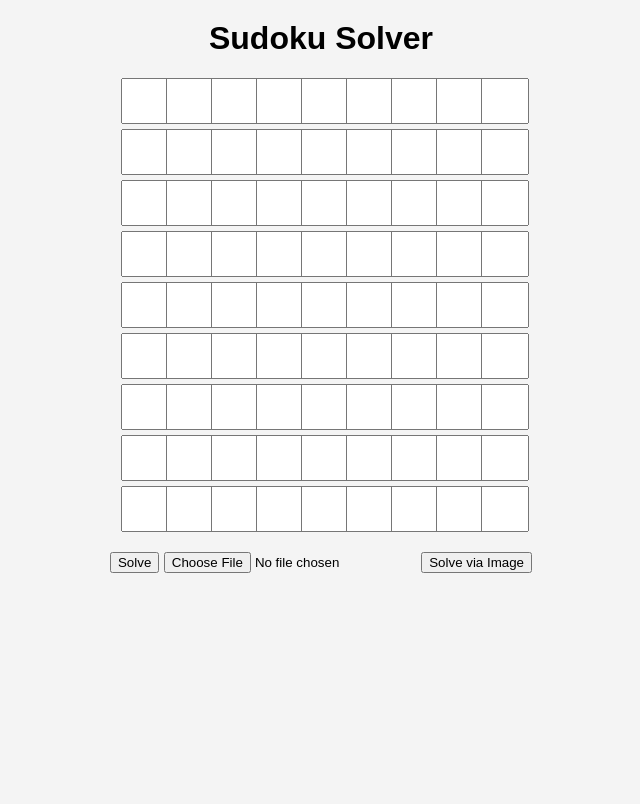
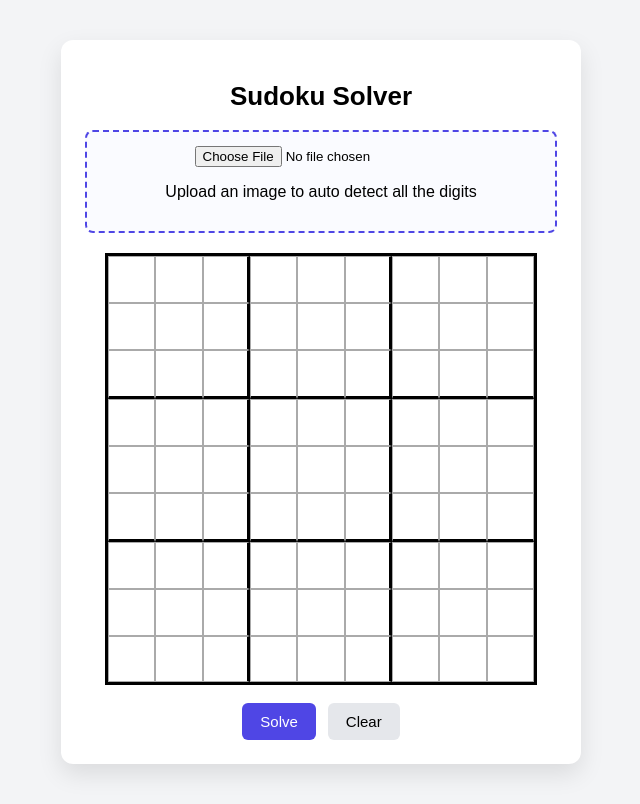
Before and after one commit to Atulyaverma70/Sudoku_Solver, a Flask app: page / in a window 1280 px wide. Shown: the whole page, without its empty margins (319-959 px from the left). Before the commit the page ends 573 px from the top, so only its background shows below. Run offline with Flask 3, Linux system fonts and the light colour scheme.

Commit message:
all the files correctly fixed

```diff
--- a/app.py
+++ b/app.py
@@ -1,6 +1,6 @@
-from flask import Flask, request, jsonify, send_from_directory
+from flask import Flask, request, jsonify, render_template
 from flask_cors import CORS
-import os, sys, shutil
+import sys
 
 from sudoku_solver import solve_sudoku
 from ocr_processing import extract_sudoku_grid
@@ -18,7 +18,7 @@ def health():
 
 @app.get("/")
 def home():
-    return send_from_directory("templates", "index.html")
+    return render_template("index.html")
 
 @app.post("/solve")
 def solve():
@@ -54,3 +54,6 @@ def ocr():
         import traceback
         traceback.print_exc(file=sys.stderr)
         return jsonify({"error": str(e)}), 500
+
+if __name__ == "__main__":
+    app.run(debug=True)
--- a/static/script.js
+++ b/static/script.js
@@ -1,22 +1,41 @@
+document.addEventListener("DOMContentLoaded", () => {
+
     const gridDiv = document.getElementById("grid");
+    const solveBtn = document.getElementById("solveBtn");
+    const clearBtn = document.getElementById("clearBtn");
+    const imageInput = document.getElementById("imageInput");
 
+    if (!gridDiv) {
+        console.error("Grid container not found");
+        return;
+    }
+
+    const cells = [];
+
+    // Create 9x9 grid
     for (let i = 0; i < 81; i++) {
         const input = document.createElement("input");
         input.type = "number";
         input.min = 1;
         input.max = 9;
+
+        input.addEventListener("input", () => {
+            if (input.value < 1 || input.value > 9) {
+                input.value = "";
+            }
+        });
+
         gridDiv.appendChild(input);
+        cells.push(input);
     }
 
     function getGrid() {
-    const inputs = document.querySelectorAll("#grid input");
         const grid = [];
-
-    for (let i = 0; i < 9; i++) {
+        for (let r = 0; r < 9; r++) {
             const row = [];
-        for (let j = 0; j < 9; j++) {
-            const value = inputs[i * 9 + j].value;
-            row.push(value ? parseInt(value) : 0);
+            for (let c = 0; c < 9; c++) {
+                const val = cells[r * 9 + c].value;
+                row.push(val ? parseInt(val) : 0);
             }
             grid.push(row);
         }
@@ -24,10 +43,13 @@ function getGrid() {
     }
 
     function setGrid(grid) {
-    const inputs = document.querySelectorAll("#grid input");
         grid.flat().forEach((val, i) => {
-        inputs[i].value = val || "";
+            cells[i].value = val === 0 ? "" : val;
         });
+    }
+
+    function clearGrid() {
+        cells.forEach(cell => cell.value = "");
     }
 
     async function solveSudoku() {
@@ -41,19 +63,16 @@ async function solveSudoku() {
         if (data.solution) {
             setGrid(data.solution);
         } else {
-        alert("Unable to solve Sudoku");
+            alert(data.error || "Unable to solve Sudoku");
         }
     }
 
-async function uploadImage() {
-    const fileInput = document.getElementById("imageInput");
-    if (!fileInput.files.length) {
-        alert("Select an image first");
-        return;
-    }
+    // OCR → ONLY auto-fill grid (NO auto-solve)
+    imageInput.addEventListener("change", async () => {
+        if (!imageInput.files.length) return;
 
         const formData = new FormData();
-    formData.append("image", fileInput.files[0]);
+        formData.append("image", imageInput.files[0]);
 
         const response = await fetch("/ocr", {
             method: "POST",
@@ -61,9 +80,14 @@ async function uploadImage() {
         });
 
         const data = await response.json();
-    if (data.grid) {
+        if (!data.grid) {
+            alert("OCR failed");
+            return;
+        }
+
         setGrid(data.grid);
-    } else {
-        alert("OCR failed");
-    }
-}
+    });
+
+    solveBtn.addEventListener("click", solveSudoku);
+    clearBtn.addEventListener("click", clearGrid);
+});
--- a/static/style.css
+++ b/static/style.css
@@ -1,24 +1,112 @@
+* {
+    box-sizing: border-box;
+    font-family: Arial, Helvetica, sans-serif;
+}
+
 body {
-    font-family: Arial, sans-serif;
+    margin: 0;
+    padding: 0;
+    background: #f3f4f6;
+}
+
+.container {
+    width: 520px;
+    margin: 40px auto;
+    background: #ffffff;
+    padding: 24px;
+    border-radius: 12px;
+    box-shadow: 0 10px 25px rgba(0,0,0,0.1);
     text-align: center;
-    background: #f4f4f4;
 }
 
 h1 {
-    margin-top: 20px;
+    margin-bottom: 18px;
+    font-size: 26px;
 }
 
-#grid {
-    display: grid;
-    grid-template-columns: repeat(9, 40px);
-    gap: 5px;
-    justify-content: center;
-    margin: 20px auto;
+/* Upload box */
+.upload-box {
+    border: 2px dashed #4f46e5;
+    border-radius: 8px;
+    padding: 14px;
+    margin-bottom: 20px;
+    background: #fafbff;
 }
 
-#grid input {
-    width: 40px;
-    height: 40px;
+/* GRID */
+.grid {
+    display: grid;
+    grid-template-columns: repeat(9, 1fr);
+    width: 432px;
+    aspect-ratio: 1 / 1;
+    margin: 0 auto;
+    border: 3px solid #000;
+}
+
+/* CELLS */
+.grid input {
+    width: 100%;
+    height: 100%;
+    border: 1px solid #aaa;
     text-align: center;
-    font-size: 18px;
+    font-size: 24px;
+    font-weight: bold;
+    outline: none;
+    padding: 0;
 }
+
+/* Vertical 3x3 borders */
+.grid input:nth-child(3n):not(:nth-child(9n)) {
+    border-right: 3px solid #000;
+}
+
+/* Horizontal 3x3 borders */
+.grid input:nth-child(n+19):nth-child(-n+27),
+.grid input:nth-child(n+46):nth-child(-n+54) {
+    border-bottom: 3px solid #000;
+}
+
+.grid input:focus {
+    background: #e0e7ff;
+}
+
+/* Buttons */
+.buttons {
+    margin-top: 18px;
+    display: flex;
+    justify-content: center;
+    gap: 12px;
+}
+
+button {
+    padding: 10px 18px;
+    font-size: 15px;
+    border-radius: 6px;
+    border: none;
+    cursor: pointer;
+}
+
+button.primary {
+    background: #4f46e5;
+    color: #fff;
+}
+
+button.secondary {
+    background: #e5e7eb;
+}
+
+/* Mobile */
+@media (max-width: 600px) {
+    .container {
+        width: 95%;
+    }
+
+    .grid {
+        width: 100%;
+        max-width: 360px;
+    }
+
+    .grid input {
+        font-size: 18px;
+    }
+}
--- a/templates/index.html
+++ b/templates/index.html
@@ -1,21 +1,35 @@
 <!DOCTYPE html>
 <html lang="en">
 <head>
-    <meta charset="UTF-8" />
+    <meta charset="UTF-8">
     <title>Sudoku Solver</title>
-    <link rel="stylesheet" href="/static/style.css" />
+    <meta name="viewport" content="width=device-width, initial-scale=1.0">
+
+    <!-- ✅ THIS WAS MISSING -->
+    <link rel="stylesheet" href="{{ url_for('static', filename='style.css') }}">
 </head>
 <body>
+
+<div class="container">
     <h1>Sudoku Solver</h1>
 
-    <div id="grid"></div>
-
-    <div class="buttons">
-        <button onclick="solveSudoku()">Solve</button>
-        <input type="file" id="imageInput" accept="image/*" />
-        <button onclick="uploadImage()">Solve via Image</button>
+    <!-- Upload Box -->
+    <div class="upload-box">
+        <input type="file" id="imageInput" accept="image/*">
+        <p>Upload an image to auto detect all the digits</p>
     </div>
 
-    <script src="/static/script.js"></script>
+    <!-- Sudoku Grid -->
+    <div id="grid" class="grid"></div>
+
+    <!-- Buttons -->
+    <div class="buttons">
+        <button class="primary" id="solveBtn">Solve</button>
+        <button class="secondary" id="clearBtn">Clear</button>
+    </div>
+</div>
+
+<!-- JS -->
+<script src="{{ url_for('static', filename='script.js') }}"></script>
 </body>
 </html>
```
Lines whose indentation alone changed are shown as unchanged.
